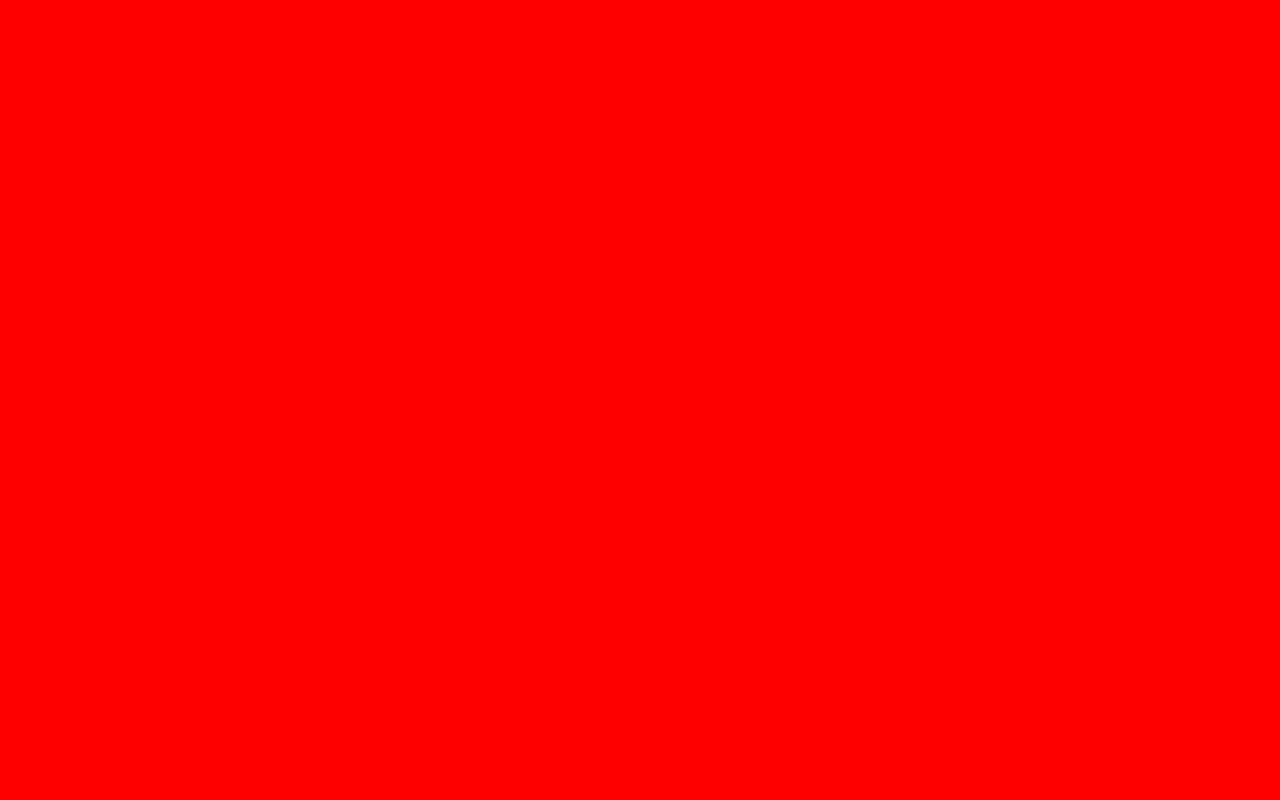
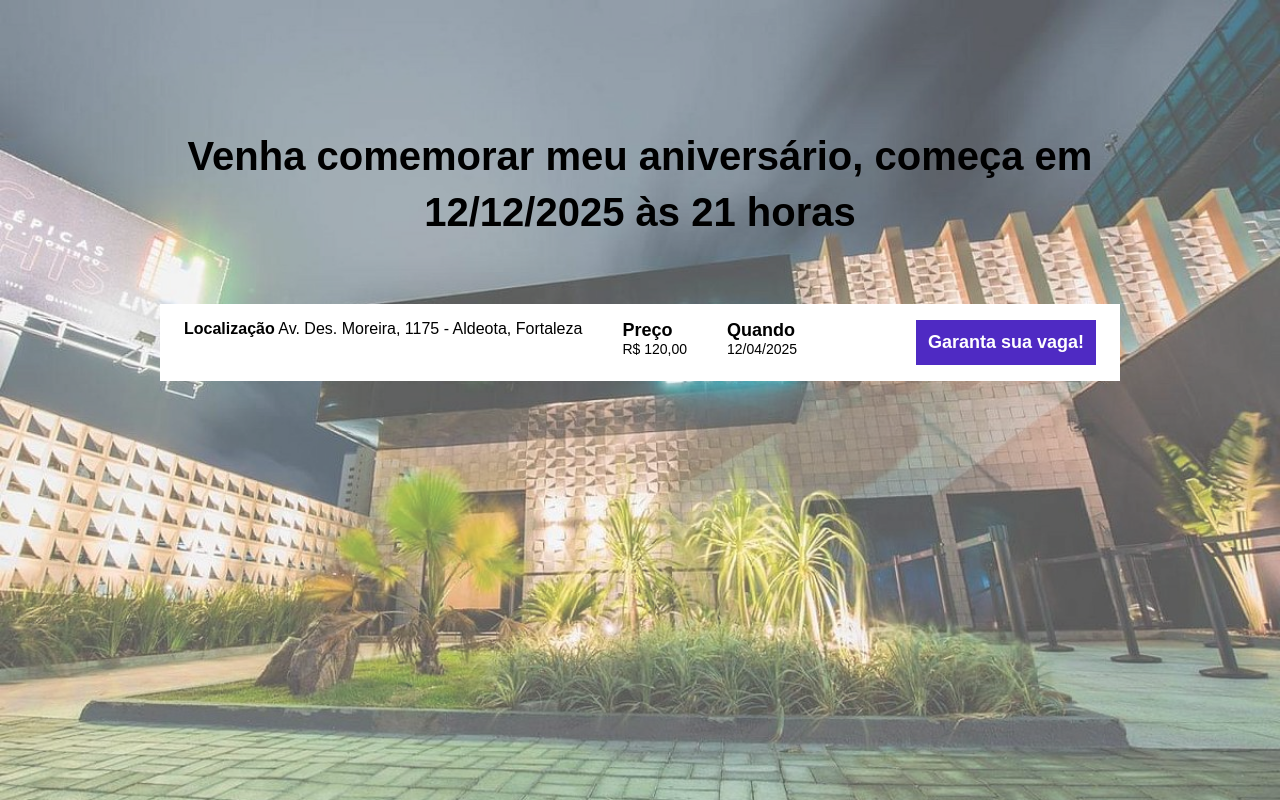
Before and after one commit to Davziinn/curso_ebac_front_end_exercicio_modulo_22, a website built with Parcel: page src/index.html in a window 1280 px wide. Built offline with nearby package versions, Linux system fonts and the light colour scheme.

Commit message:
adicionando o hero

```diff
--- a/package.json
+++ b/package.json
@@ -12,6 +12,7 @@
   "description": "",
   "devDependencies": {
     "@parcel/transformer-sass": "^2.12.0",
-    "parcel": "^2.12.0"
+    "parcel": "^2.12.0",
+    "sharp": "^0.31.3"
   }
 }
--- a/src/index.html
+++ b/src/index.html
@@ -7,6 +7,30 @@
     <link rel="stylesheet" href="./styles/main.scss">
 </head>
 <body>
+    <header class="hero">
+        <div class="container">
+            <p class="hero__text">
+                Venha comemorar meu aniversário, começa em 12/12/2025 às 21 horas
+            </p>
+            <div class="infos-bar">
+                <ul class="infos-bar__infos">
+                    <li class="infos-bar__info__item">
+                        <b>Localização</b>
+                        Av. Des. Moreira, 1175 - Aldeota, Fortaleza
+                    </li>
+                    <li class="infos-bar__infos__item">
+                        <b>Preço</b>
+                        R$ 120,00
+                    </li>
+                    <li class="infos-bar__infos__item">
+                        <b>Quando</b>
+                        12/04/2025
+                    </li>
+                </ul>
+                <a href="#" class="button button--primary">Garanta sua vaga!</a>
+            </div>
+        </div>
+    </header>
 
     <script src="./scripts/main.js"></script>
 </body>
--- /dev/null
+++ b/src/styles/_hero.scss
@@ -0,0 +1,55 @@
+@use 'variables';
+
+.hero{
+    padding-top: 64px;
+    padding-bottom: 100px;
+    background-image: url(../images/local_anv.png);
+    background-repeat: no-repeat;
+    background-size: 100%;
+    position: relative;
+    min-height: 100vh;
+
+    .container{
+        position: relative;
+    }
+
+    &::before{
+        position: absolute;
+        top: 0;
+        left: 0;
+        width: 100%;
+        height: 100%;
+        background-color: variables.$corTexto;
+        content: '';
+        opacity: 0.3;
+    }
+
+    &__text{
+        margin-top: 64px;
+        margin-bottom: 64px;
+        font-size: 40px;
+        line-height: 56px;
+        font-weight: 800;
+        text-align: center;
+    }
+
+    &__logo{
+        margin: 0 auto;
+        height: 80px;
+        display: block;
+    }
+
+    @media (max-width: 640px){
+        padding: 40px 0;
+
+        &__logo{
+            height: 40px;
+        }
+
+            &__text{
+                font-size: 22px;
+                line-height: 24px;
+                margin: 24px 0;
+            }
+    }
+}
--- /dev/null
+++ b/src/styles/_variables.scss
@@ -0,0 +1,8 @@
+$corTexto: #fff;
+$secundaryTextColor: #000;
+
+$blue1: #1B6CA7;
+$blue2: #442BDB;
+$pink: #89223B;
+$yellow: #9C791D;
+$purple: #4F2AC3;
--- /dev/null
+++ b/src/styles/components/_buttons.scss
@@ -0,0 +1,16 @@
+@use '../variables';
+
+.button{
+    padding: 12px;
+    font-size: 18px;
+    font-weight: bold;
+    text-decoration: none;
+    text-align: center;
+    white-space: nowrap;
+
+    &--primary{
+        color: #fff;
+        background-color: variables.$purple;
+    }
+
+}
--- /dev/null
+++ b/src/styles/components/_infos_bar.scss
@@ -0,0 +1,43 @@
+@use '../variables';
+
+.infos-bar{
+    padding: 16px 24px;
+    background-color: variables.$corTexto;
+    display: flex;
+    justify-content: space-between;
+
+    &__infos{
+        display: flex;
+        gap: 40px;
+
+        &__item{
+            font-size: 14px;
+            color: variables.$secundaryTextColor;
+
+            b{
+                color: variables.$secundaryTextColor;
+                font-size: 18px;
+                display: block;
+            }
+        }
+    }
+
+    @media (max-width: 640px){
+        display: block;
+
+        &__infos{
+            display: block;
+        }
+
+        &__item{
+            margin-bottom: 24px;
+        }
+    }
+
+    @media (max-width: 1024px){
+
+        &__infos{
+            gap: 16px;
+        }
+    }
+}
--- a/src/styles/main.scss
+++ b/src/styles/main.scss
@@ -1,3 +1,26 @@
-body{
-    background-color: red;
+@use 'hero';
+@use 'variables';
+@use 'components/buttons';
+@use 'components/infos_bar';
+
+*{
+    margin: 0;
+    padding: 0;
+    box-sizing: border-box;
+    font-family: sans-serif;
+    list-style: none;
 }
+
+.container{
+    max-width: 960px;
+    width: 100%;
+    margin: 0 auto;
+
+    @media(max-width: 640px){
+        max-width: 80%;
+    }
+
+    @media (max-width: 1024px){
+        max-width: 90%;
+    }
+}
```
Also changed, not shown: dist/index.html, dist/local_anv.1a133212.jpg (added), dist/local_anv.e913175b.png (added), dist/styles/main.css, src/images/local_anv.png (added), 2 other files.
